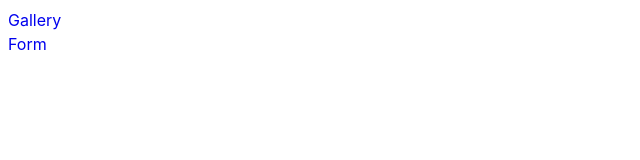
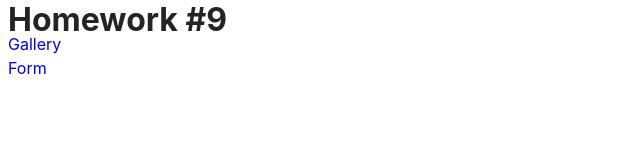
Before and after one commit to alla1969321/goit-js-hw-9, a website built with Vite: page src/index.html in a window 1280 px wide. Shown: the whole page, without its empty margins (0-640 px from the left). Built offline with nearby package versions, Linux system fonts and the light colour scheme.

Commit message:
Update index.html

```diff
--- a/src/index.html
+++ b/src/index.html
@@ -9,6 +9,7 @@
   </head>
 
   <body>
+    <h1>Homework #9</h1>
     <ul>
       <li><a href="./1-gallery.html">Gallery</a></li>
       <li><a href="./2-form.html">Form</a></li>
```
